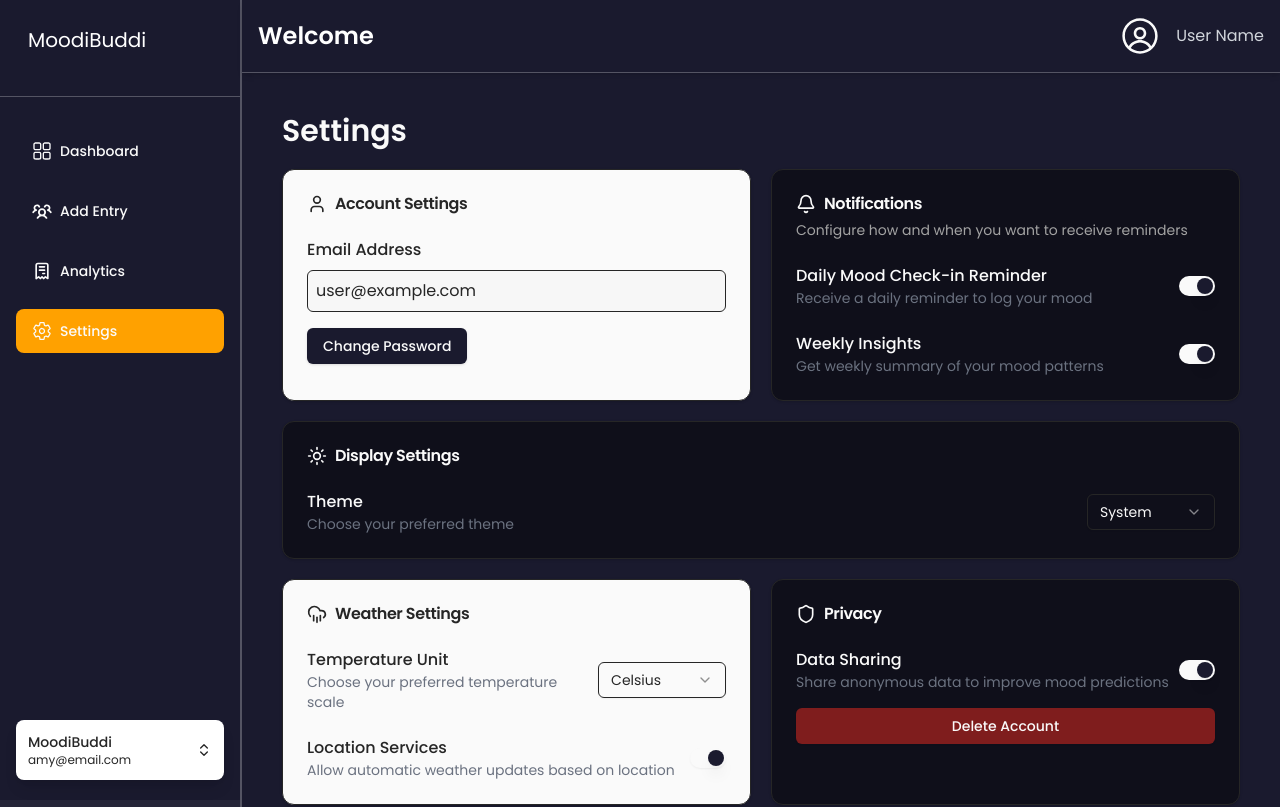
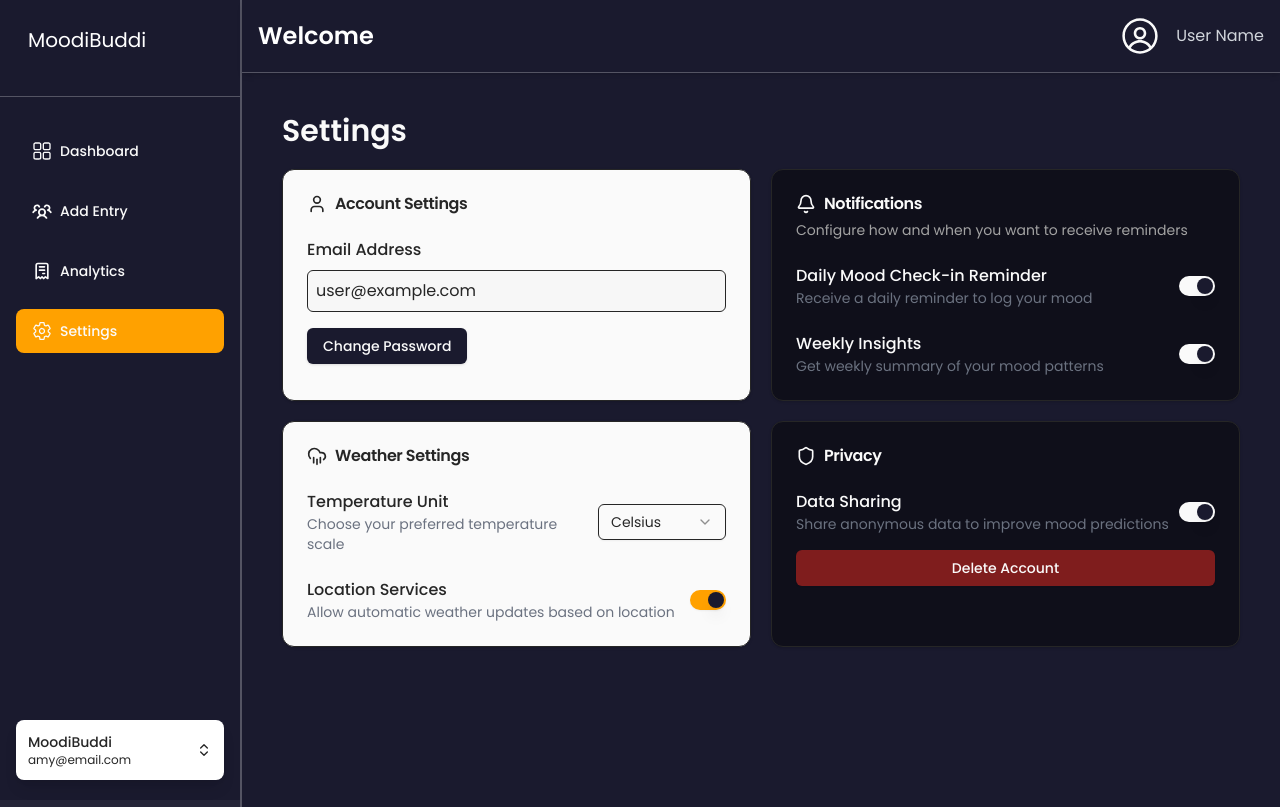
Before and after one commit to promiseNwafor/muddibuddi-fe, a React (Vite) app: page /settings in a window 1280 px wide. Shown: the top 807 px of the page. Built offline with nearby package versions, Linux system fonts and the light colour scheme.

Commit message:
clear type errors

```diff
--- a/src/components/add-entry/AddEntryContainer.tsx
+++ b/src/components/add-entry/AddEntryContainer.tsx
@@ -45,7 +45,7 @@ const AddEntryContainer = () => {
     <div className="min-h-screen bg-background space-y-5">
       <h1 className="text-3xl font-bold ">Add New Entry</h1>
       <div className="mx-auto">
-        <Card className="bg-background border-primary/25">
+        <Card className="bg-primary text-accent border-accent">
           <CardHeader>
             <CardTitle>How are you feeling?</CardTitle>
           </CardHeader>
@@ -69,7 +69,7 @@ const AddEntryContainer = () => {
                       <FormControl>
                         <Textarea
                           placeholder="Describe how you're feeling or what happened today. For example: 'I had a great presentation at work and my colleagues loved it!' or 'Feeling overwhelmed with deadlines approaching'"
-                          className="min-h-[200px] border-primary/15"
+                          className="min-h-[200px] border-accent/45"
                           {...field}
                         />
                       </FormControl>
@@ -93,7 +93,7 @@ const AddEntryContainer = () => {
                         <FormControl>
                           <Input
                             type="date"
-                            className="border-primary/15"
+                            className="border-accent/45"
                             {...field}
                           />
                         </FormControl>
@@ -116,7 +116,7 @@ const AddEntryContainer = () => {
                         <FormControl>
                           <Input
                             type="time"
-                            className="border-primary/15"
+                            className="border-accent/45"
                             {...field}
                           />
                         </FormControl>
@@ -126,9 +126,11 @@ const AddEntryContainer = () => {
                   />
                 </div>
 
-                <Button type="submit" variant="secondary">
-                  Save Entry
-                </Button>
+                <div className="flex justify-end">
+                  <Button type="submit" variant="secondary">
+                    Save Entry
+                  </Button>
+                </div>
               </form>
             </Form>
           </CardContent>
--- a/src/components/analytics/AnalyticsContainer.tsx
+++ b/src/components/analytics/AnalyticsContainer.tsx
@@ -23,6 +23,17 @@ import {
   ComposedChart,
   Line,
 } from 'recharts'
+import { DataPoint } from '../dashboard/MoodChart'
+
+interface CustomTooltipProps {
+  active?: boolean
+  payload?: Array<{
+    name: string
+    value: number
+    payload: DataPoint
+  }>
+  label?: string
+}
 
 const MoodAnalyticsDashboard = () => {
   const [timeRange, setTimeRange] = useState('month')
@@ -88,7 +99,11 @@ const MoodAnalyticsDashboard = () => {
     { name: 'Depressed', value: 5, color: '#FF99FF' },
   ]
 
-  const CustomTooltip = ({ active, payload, label }) => {
+  const CustomTooltip: React.FC<CustomTooltipProps> = ({
+    active,
+    payload,
+    label,
+  }) => {
     if (active && payload && payload.length) {
       return (
         <div className="bg-white text-accent p-4 border rounded shadow">
--- a/src/components/dashboard/MoodChart.tsx
+++ b/src/components/dashboard/MoodChart.tsx
@@ -13,8 +13,13 @@ import {
   ResponsiveContainer,
 } from 'recharts'
 import { formatDate } from '@/lib/utils'
+import { ContentType } from 'recharts/types/component/Tooltip'
+import {
+  NameType,
+  ValueType,
+} from 'recharts/types/component/DefaultTooltipContent'
 
-interface DataPoint {
+export interface DataPoint {
   date: string
   mood: string
   moodValue: number
@@ -24,7 +29,7 @@ type MoodScale = {
   [key: number]: string
 }
 
-interface CustomTooltipProps {
+export interface CustomTooltipProps {
   active?: boolean
   payload?: Array<{
     payload: DataPoint
@@ -74,7 +79,8 @@ const MoodChart = () => {
   }
 
   return (
-    <div className="overflow-x-scroll">
+    <div className="overflow-x-auto">
+      <div className="min-w-[500px]">
         <Card className="bg-transparent border-white/25">
           <CardHeader>
             <CardTitle className="flex justify-between items-center">
@@ -105,7 +111,11 @@ const MoodChart = () => {
                       ticks={[1, 2, 3, 4, 5]}
                       tickFormatter={formatYAxis}
                     />
-                  <Tooltip content={CustomTooltip} />
+                    <Tooltip
+                      content={
+                        CustomTooltip as ContentType<ValueType, NameType>
+                      }
+                    />
                     <Legend />
                     <Line
                       type="monotone"
@@ -125,7 +135,11 @@ const MoodChart = () => {
                       ticks={[1, 2, 3, 4, 5]}
                       tickFormatter={formatYAxis}
                     />
-                  <Tooltip content={CustomTooltip} />
+                    <Tooltip
+                      content={
+                        CustomTooltip as ContentType<ValueType, NameType>
+                      }
+                    />
                     <Legend />
                     <Bar dataKey="moodValue" fill="#8884d8" name="Mood" />
                   </BarChart>
@@ -135,6 +149,7 @@ const MoodChart = () => {
           </CardContent>
         </Card>
       </div>
+    </div>
   )
 }
 
--- a/src/components/settings/SettingsContainer.tsx
+++ b/src/components/settings/SettingsContainer.tsx
@@ -1,5 +1,5 @@
-import React from 'react'
-import { Bell, User, Shield, Sun, CloudRain } from 'lucide-react'
+import { useState } from 'react'
+import { Bell, User, Shield, CloudRain } from 'lucide-react'
 import {
   Card,
   CardContent,
@@ -15,15 +15,14 @@ import {
   SelectValue,
 } from '@/components/ui/select'
 import { Button } from '@/components/ui/button'
-import { Switch } from '../ui/switch'
+import { Switch } from '@/components/ui/switch'
 
 const SettingsContainer = () => {
-  const [notificationsEnabled, setNotificationsEnabled] = React.useState(true)
-  const [theme, setTheme] = React.useState('system')
-  const [weatherUnit, setWeatherUnit] = React.useState('celsius')
+  const [notificationsEnabled, setNotificationsEnabled] = useState(true)
+  const [weatherUnit, setWeatherUnit] = useState('celsius')
 
   return (
-    <div className="space-y-5">
+    <div className="space-y-5 min-h-screen">
       <h1 className="text-3xl font-bold ">Settings</h1>
 
       <div className="grid lg:grid-cols-2 gap-5">
@@ -88,36 +87,6 @@ const SettingsContainer = () => {
         </Card>
       </div>
 
-      {/* Display Settings */}
-      <Card className="bg-[#0f0f1a]">
-        <CardHeader>
-          <CardTitle className="flex items-center gap-2">
-            <Sun className="h-5 w-5" />
-            Display Settings
-          </CardTitle>
-        </CardHeader>
-        <CardContent className="space-y-6">
-          <div className="flex items-center justify-between">
-            <div>
-              <p className="font-medium">Theme</p>
-              <p className="text-sm text-gray-500">
-                Choose your preferred theme
-              </p>
-            </div>
-            <Select value={theme} onValueChange={setTheme}>
-              <SelectTrigger className="w-32">
-                <SelectValue />
-              </SelectTrigger>
-              <SelectContent>
-                <SelectItem value="light">Light</SelectItem>
-                <SelectItem value="dark">Dark</SelectItem>
-                <SelectItem value="system">System</SelectItem>
-              </SelectContent>
-            </Select>
-          </div>
-        </CardContent>
-      </Card>
-
       <div className="grid lg:grid-cols-2 gap-5">
         {/* Weather Settings */}
         <Card className="bg-primary text-accent">
@@ -152,7 +121,11 @@ const SettingsContainer = () => {
                   Allow automatic weather updates based on location
                 </p>
               </div>
-              <Switch defaultChecked />
+              <Switch
+                className="bg-secondary"
+                style={{ background: '#ffa100' }}
+                defaultChecked
+              />
             </div>
           </CardContent>
         </Card>
```
Lines whose indentation alone changed are shown as unchanged.
